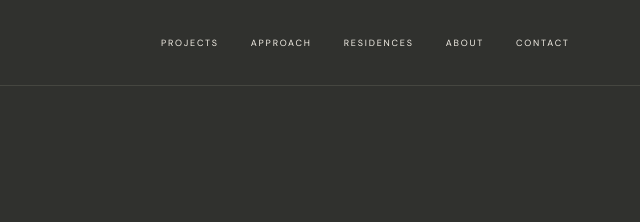
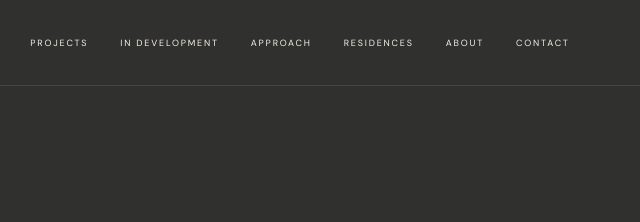
Before and after one commit to canvasdg9113/canvas-development, a plain HTML site: page contact.html in a window 1280 px wide. Shown: the top 222 px of the page, 640-1280 px from the left. Drawn offline with Linux system fonts and the light colour scheme; a web font is replaced by a local one.

Commit message:
Add In Development to site navigation

```diff
--- a/contact.html
+++ b/contact.html
@@ -1,5 +1,5 @@
 <!doctype html><html lang="en"><head><meta charset="utf-8"><meta name="viewport" content="width=device-width,initial-scale=1"><title>Contact | Canvas Development</title><meta name="description" content="Contact Canvas Development in Richmond, Virginia."><link rel="stylesheet" href="styles.css?v=contact1"></head><body class="contact-page">
-<header><a class="brand brand-lockup" href="index.html" aria-label="Canvas Development"><span class="brand-mark" aria-hidden="true"><i></i><b></b><u></u></span><span class="brand-words">CANVAS<small>DEVELOPMENT</small></span></a><button class="menu" aria-label="Open menu">MENU</button><nav><a href="index.html#projects">Projects</a><a href="approach.html">Approach</a><a href="index.html#residences">Residences</a><a href="about.html">About</a><a href="contact.html">Contact</a></nav></header>
+<header><a class="brand brand-lockup" href="index.html" aria-label="Canvas Development"><span class="brand-mark" aria-hidden="true"><i></i><b></b><u></u></span><span class="brand-words">CANVAS<small>DEVELOPMENT</small></span></a><button class="menu" aria-label="Open menu">MENU</button><nav><a href="index.html#projects">Projects</a><a href="in-development.html">In Development</a><a href="approach.html">Approach</a><a href="index.html#residences">Residences</a><a href="about.html">About</a><a href="contact.html">Contact</a></nav></header>
 <main><section class="contact-hero"><div><p class="eyebrow">GET IN TOUCH</p><h1>Let's create<br>something meaningful.</h1><p>Have a property, project, residence inquiry, or opportunity you'd like to discuss? We'd love to hear from you.</p></div><aside><span>EMAIL US DIRECTLY</span><a href="mailto:info@canvasdg.com">info@canvasdg.com</a><p>Richmond, Virginia</p></aside></section>
 <section class="contact-form-section"><div class="contact-intro"><p class="eyebrow">START A CONVERSATION</p><h2>Tell us a little<br>about your inquiry.</h2></div><form id="contact-form" class="canvas-contact-form"><div class="form-pair"><label>NAME<input name="name" autocomplete="name" required></label><label>EMAIL<input name="email" type="email" autocomplete="email" required></label></div><label>WHAT CAN WE HELP WITH?<select name="interest"><option>General Inquiry</option><option>Homes for Sale</option><option>Residences for Rent</option><option>Development Opportunity</option><option>Property / Land</option></select></label><label>MESSAGE<textarea name="message" rows="6" required></textarea></label><button type="submit">SEND MESSAGE <span>→</span></button><p class="contact-status" aria-live="polite"></p></form></section></main>
 <footer id="contact"><div class="brand foot brand-lockup"><span class="brand-mark" aria-hidden="true"><i></i><b></b><u></u></span><span class="brand-words">CANVAS<small>DEVELOPMENT</small></span></div><nav><a href="index.html#projects">Projects</a><a href="approach.html">Approach</a><a href="index.html#residences">Residences</a><a href="about.html">About</a><a href="contact.html">Contact</a></nav><div class="tag"><span>Better Living</span><br>Starts Here. <b>→</b></div></footer>
```
